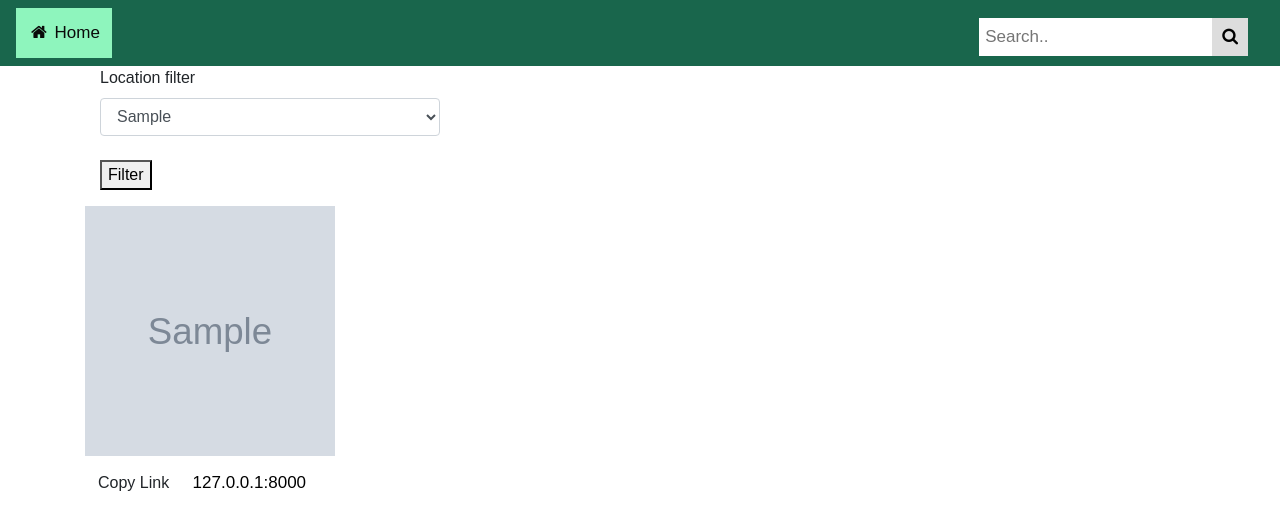
After one commit to Belie06Loryn/MyGallery, a Django app: template personal/templates/all-photos/personal.html in a window 1280 px wide. The commit adds this page. Shown: the top 530 px of the page. Run offline with Django 3.2, Linux system fonts and the light colour scheme; tables that the repository leaves empty hold one stand-in row (values such as "Sample post"); the template is opened without the code that fills it: values that come from a table or form of the project are taken from there, most other values are stand-ins (such as "Sample title", 1, 10 or a date in 2020); grey boxes marked "Sample" are stand-in pictures; some libraries are stand-ins or nearby versions; some web fonts are replaced.

Commit message:
filter by location

```diff
--- a/personal/models.py
+++ b/personal/models.py
@@ -53,7 +53,7 @@ class Photos(models.Model):
 
     @classmethod
     def filter_loca(cls,location):
-        imaje = cls.objects.filter(location__location__icontains=location)
+        imaje = cls.objects.filter(loca__location__icontains=location)
         return imaje
 
     @classmethod
--- /dev/null
+++ b/personal/templates/all-photos/personal.html
@@ -0,0 +1,70 @@
+{% extends 'base.html' %}
+
+{% block content %}
+
+<div class="container">
+        <form action="{% url 'location' %}" class="form-style">
+            <div class="form-group col-md-4">
+                <label for="locationFilter">Location filter</label>
+                <select id="locationFilter" class="form-control" name="location">
+                    {% for location in locations %}
+                    <option>{{ location.location }}</option>
+                    {% endfor %}
+                </select><br>
+                <button btn="btn" type="submit">Filter</button>
+            </div>
+        </form>
+    </div>
+<div class="container">
+    <div class="row">
+        {% if found %}
+
+        {% for cate in found %}
+        <div class="col-md-4">
+            <div class="modal fade" id="{{cate.id}}" tabindex="-1" role="dialog" aria-labelledby="myModalLabel" aria-hidden="true" style="width: 450px;height:770px; justify-items: center;">
+              <div class="modal-dialog modal-lg" role="document">
+              <div class="modal-content">
+                <img src="{{cate.image.url}}"  class="img-responsive" style="width: 433px;height:300px;">
+                <h3 class="text-center">{{cate.name}}</h3>
+                <p style="margin: 10px;">{{cate.descri}}</p>
+                <p style="margin: 10px;">Posted at {{cate.pub_date|timesince}}</p>
+                <p style="margin: 10px;">Location {{cate.loca}}</p>
+                <p style="margin: 10px;">Category {{cate.cate}}</p>
+                <div class="modal-footer justify-content-center">
+                <a type="button" class="btn-floating btn-sm btn-fb"><i class="fa fa-fw fa-facebook"></i></a>
+                <a type="button" class="btn-floating btn-sm btn-tw"><i class="fa fa-fw fa-twitter"></i></a>
+                <a type="button" class="btn-floating btn-sm btn-gplus"><i class="fa fa-fw fa-google-plus"></i></a>
+                <a type="button" class="btn-floating btn-sm btn-ins"><i class="fa fa-fw fa-linkedin"></i></a>
+                <a href="{{photos.image.url}}" target="_blank"><button type="button" class="btn btn-outline-primary btn-rounded btn-md ml-4">View The Picture</button></a>
+                <button type="button" class="btn btn-outline-primary btn-rounded btn-md ml-4" data-dismiss="modal">Close</button>
+                </div>
+              </div>
+              </div>
+            </div>
+            <a><img class="img-responsive" src="{{cate.image.url}}" id="image"
+                data-toggle="modal" data-target="#{{cate.id}}" style="width: 250px;height:250px;"></a>
+            <button class="btn btn-default" style="text-align:center;" onclick="copylk(link)" data-toggle="modal"
+            data-target="#Modal">Copy Link</button>
+            <input type="text" value="127.0.0.1:8000{{photos.image.url}}" id="link" >
+            </div>
+            <div class="modal fade" id="Modal" tabindex="-1" role="dialog"
+                aria-labelledby="myModalLabel" aria-hidden="true">
+                <div class="modal-dialog modal-notify modal-success" role="document">
+                  <div class="modal-content">
+                    <div class="modal-body">
+                      <div class="text-center">
+                        <i class="fas fa-check fa-4x mb-3 animated rotateIn" data-delay="1s" style="color:rgb(241, 106, 196)"></i>
+                        <p class="text-muted">Link Successfully Copied</p>
+                      </div>
+                      <button type="button" class="btn btn-outline-primary btn-rounded btn-md ml-4" data-dismiss="modal">Close</button>
+                    </div>
+                  </div>
+                </div>
+      </div>
+        </div>
+        {% endfor %}
+
+        {% endif %}
+</div>
+
+{% endblock %}
--- a/personal/templates/all-photos/search.html
+++ b/personal/templates/all-photos/search.html
@@ -52,7 +52,7 @@
             <a type="button" class="btn-floating btn-sm btn-tw"><i class="fa fa-fw fa-twitter"></i></a>
             <a type="button" class="btn-floating btn-sm btn-gplus"><i class="fa fa-fw fa-google-plus"></i></a>
             <a type="button" class="btn-floating btn-sm btn-ins"><i class="fa fa-fw fa-linkedin"></i></a>
-            <button type="button" class="btn btn-outline-primary btn-rounded btn-md ml-4" data-dismiss="modal">View The Picture</button>
+            <a href="{{photos.image.url}}" target="_blank"><button type="button" class="btn btn-outline-primary btn-rounded btn-md ml-4">View The Picture</button></a>
             <button type="button" class="btn btn-outline-primary btn-rounded btn-md ml-4" data-dismiss="modal">Close</button>
             </div>
           </div>
--- a/personal/urls.py
+++ b/personal/urls.py
@@ -6,7 +6,7 @@ from django.conf.urls.static import static
 urlpatterns=[
     url('^$',views.page,name='page'),
     url(r'^search/', views.search_results, name='search_results'),
-    url(r'^personal/',views.locators,name="locators"),
+    url(r'^personal/',views.location,name="location"),
     url(r'^pick-posts/',views.image_id,name="image_id"),
 ]
 if settings.DEBUG:
```
Also changed, not shown: personal/templates/all-photos/index.html (+13 -0 lines), personal/views.py (+9 -4 lines).
